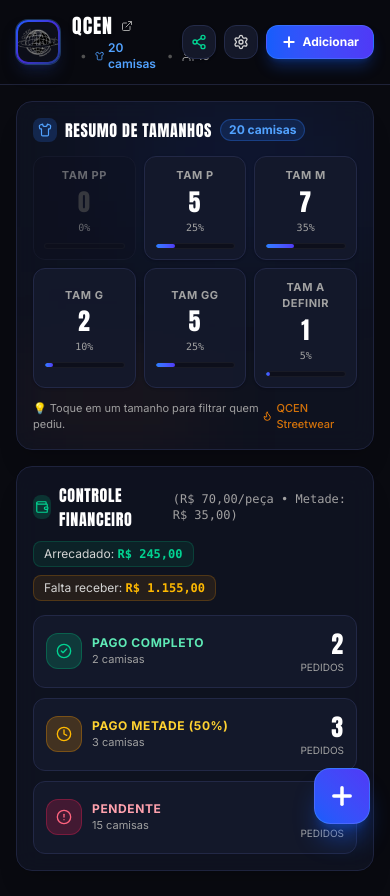
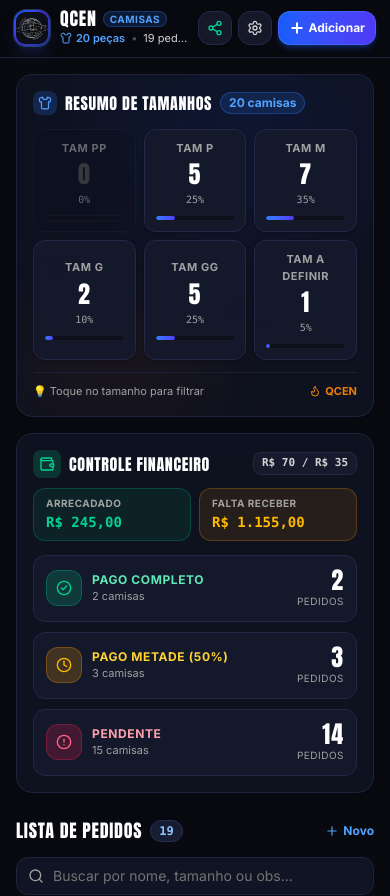
Before and after one commit to GabrielLucasF/camisas-qcen, a Next.js app: page / in a window 390 px wide. Shown: the top 896 px of the page. Built offline with nearby package versions, Linux system fonts and the light colour scheme.

Commit message:
fix(mobile): resolve header wrapping, text collision, and remove overlapping floating button

```diff
--- a/src/app/page.tsx
+++ b/src/app/page.tsx
@@ -205,18 +205,6 @@ export default function Home() {
         </footer>
       </main>
 
-      {/* Floating Action Button for Mobile */}
-      <div className="fixed bottom-5 right-5 sm:hidden z-30">
-        <button
-          type="button"
-          onClick={handleOpenNewOrder}
-          className="w-14 h-14 rounded-2xl bg-gradient-to-tr from-blue-600 to-indigo-600 text-white shadow-xl shadow-blue-600/40 flex items-center justify-center transition active:scale-90 border border-blue-400/40"
-          title="Adicionar Novo Pedido"
-        >
-          <Plus className="w-7 h-7 stroke-[3]" />
-        </button>
-      </div>
-
       {/* Modals */}
       <OrderFormModal
         isOpen={isOrderModalOpen}
--- a/src/components/FinancialSummary.tsx
+++ b/src/components/FinancialSummary.tsx
@@ -1,7 +1,7 @@
 'use client';
 
 import React from 'react';
-import { CheckCircle2, Clock, AlertCircle, DollarSign, Wallet } from 'lucide-react';
+import { CheckCircle2, Clock, AlertCircle, Wallet } from 'lucide-react';
 import { PaymentStatus } from '../types/order';
 
 interface FinancialSummaryProps {
@@ -36,26 +36,35 @@ export function FinancialSummary({
 
   return (
     <div className="bg-[#101322]/90 border border-[#1e233d] rounded-2xl p-4 sm:p-5 shadow-xl backdrop-blur-md">
-      <div className="flex flex-col sm:flex-row sm:items-center justify-between gap-2.5 mb-3.5">
-        <div className="flex items-center gap-2">
-          <div className="w-6 h-6 rounded-lg bg-emerald-500/20 text-emerald-400 flex items-center justify-center">
-            <Wallet className="w-3.5 h-3.5" />
+      {/* Top Header & Highlights */}
+      <div className="mb-3.5 space-y-2.5">
+        <div className="flex items-center justify-between gap-2">
+          <div className="flex items-center gap-2 min-w-0">
+            <div className="w-7 h-7 rounded-lg bg-emerald-500/20 text-emerald-400 flex items-center justify-center shrink-0">
+              <Wallet className="w-4 h-4" />
+            </div>
+            <h2 className="font-display text-base sm:text-lg tracking-wider text-white uppercase truncate">
+              Controle Financeiro
+            </h2>
           </div>
-          <h2 className="font-display text-base sm:text-lg tracking-wider text-white uppercase">
-            Controle Financeiro
-          </h2>
-          <span className="text-xs text-neutral-400 font-mono">
-            ({formatCurrency(unitPrice)}/peça • Metade: {formatCurrency(unitPrice / 2)})
+          <span className="text-[11px] font-mono font-bold text-neutral-300 bg-[#161a2c] px-2 py-0.5 rounded-lg border border-[#232944] shrink-0">
+            R$ 70 / R$ 35
           </span>
         </div>
 
-        {/* Financial Highlights */}
-        <div className="flex items-center gap-2 sm:gap-3 text-xs flex-wrap">
-          <div className="px-2.5 py-1 rounded-lg bg-emerald-500/10 border border-emerald-500/20 text-neutral-300">
-            Arrecadado: <strong className="text-emerald-400 font-mono">{formatCurrency(stats.totalCollected)}</strong>
+        {/* Financial Highlights - 2 Clean Cards */}
+        <div className="grid grid-cols-2 gap-2 text-xs">
+          <div className="px-3 py-2 rounded-xl bg-emerald-500/10 border border-emerald-500/25">
+            <span className="text-[10px] text-neutral-400 block uppercase font-bold tracking-wider">Arrecadado</span>
+            <strong className="text-emerald-400 font-mono text-sm sm:text-base font-bold block mt-0.5">
+              {formatCurrency(stats.totalCollected)}
+            </strong>
           </div>
-          <div className="px-2.5 py-1 rounded-lg bg-amber-500/10 border border-amber-500/20 text-neutral-300">
-            Falta receber: <strong className="text-amber-400 font-mono">{formatCurrency(stats.totalRemaining)}</strong>
+          <div className="px-3 py-2 rounded-xl bg-amber-500/10 border border-amber-500/25">
+            <span className="text-[10px] text-neutral-400 block uppercase font-bold tracking-wider">Falta receber</span>
+            <strong className="text-amber-400 font-mono text-sm sm:text-base font-bold block mt-0.5">
+              {formatCurrency(stats.totalRemaining)}
+            </strong>
           </div>
         </div>
       </div>
@@ -72,7 +81,7 @@ export function FinancialSummary({
               : 'bg-[#15192c]/90 hover:bg-[#1a2038] border-[#222846] text-neutral-300'
           }`}
         >
-          <div className="flex items-center gap-2.5 min-w-0">
+          <div className="flex items-center gap-2.5 min-w-0 pr-2">
             <div className="w-9 h-9 rounded-xl bg-emerald-500/20 text-emerald-400 flex items-center justify-center shrink-0 border border-emerald-500/30">
               <CheckCircle2 className="w-4 h-4" />
             </div>
@@ -80,16 +89,16 @@ export function FinancialSummary({
               <div className="text-xs font-bold text-emerald-300 truncate uppercase tracking-wider">
                 Pago Completo
               </div>
-              <div className="text-[11px] text-neutral-400">
+              <div className="text-[11px] text-neutral-400 truncate">
                 {stats.paidShirts} {stats.paidShirts === 1 ? 'camisa' : 'camisas'}
               </div>
             </div>
           </div>
-          <div className="text-right">
-            <span className="font-display text-2xl text-white tracking-wider">
+          <div className="text-right shrink-0">
+            <span className="font-display text-2xl text-white tracking-wider block leading-none">
               {stats.paidCount}
             </span>
-            <div className="text-[10px] text-neutral-400 uppercase">pedidos</div>
+            <span className="text-[10px] text-neutral-400 uppercase tracking-wider block mt-0.5">pedidos</span>
           </div>
         </button>
 
@@ -103,7 +112,7 @@ export function FinancialSummary({
               : 'bg-[#15192c]/90 hover:bg-[#1a2038] border-[#222846] text-neutral-300'
           }`}
         >
-          <div className="flex items-center gap-2.5 min-w-0">
+          <div className="flex items-center gap-2.5 min-w-0 pr-2">
             <div className="w-9 h-9 rounded-xl bg-amber-500/20 text-amber-400 flex items-center justify-center shrink-0 border border-amber-500/30">
               <Clock className="w-4 h-4" />
             </div>
@@ -111,16 +120,16 @@ export function FinancialSummary({
               <div className="text-xs font-bold text-amber-300 truncate uppercase tracking-wider">
                 Pago Metade (50%)
               </div>
-              <div className="text-[11px] text-neutral-400">
+              <div className="text-[11px] text-neutral-400 truncate">
                 {stats.halfShirts} {stats.halfShirts === 1 ? 'camisa' : 'camisas'}
               </div>
             </div>
           </div>
-          <div className="text-right">
-            <span className="font-display text-2xl text-white tracking-wider">
+          <div className="text-right shrink-0">
+            <span className="font-display text-2xl text-white tracking-wider block leading-none">
               {stats.halfCount}
             </span>
-            <div className="text-[10px] text-neutral-400 uppercase">pedidos</div>
+            <span className="text-[10px] text-neutral-400 uppercase tracking-wider block mt-0.5">pedidos</span>
           </div>
         </button>
 
@@ -134,7 +143,7 @@ export function FinancialSummary({
               : 'bg-[#15192c]/90 hover:bg-[#1a2038] border-[#222846] text-neutral-300'
           }`}
         >
-          <div className="flex items-center gap-2.5 min-w-0">
+          <div className="flex items-center gap-2.5 min-w-0 pr-2">
             <div className="w-9 h-9 rounded-xl bg-rose-500/20 text-rose-400 flex items-center justify-center shrink-0 border border-rose-500/30">
               <AlertCircle className="w-4 h-4" />
             </div>
@@ -142,16 +151,16 @@ export function FinancialSummary({
               <div className="text-xs font-bold text-rose-300 truncate uppercase tracking-wider">
                 Pendente
               </div>
-              <div className="text-[11px] text-neutral-400">
+              <div className="text-[11px] text-neutral-400 truncate">
                 {stats.pendingShirts} {stats.pendingShirts === 1 ? 'camisa' : 'camisas'}
               </div>
             </div>
           </div>
-          <div className="text-right">
-            <span className="font-display text-2xl text-white tracking-wider">
+          <div className="text-right shrink-0">
+            <span className="font-display text-2xl text-white tracking-wider block leading-none">
               {stats.pendingCount}
             </span>
-            <div className="text-[10px] text-neutral-400 uppercase">pedidos</div>
+            <span className="text-[10px] text-neutral-400 uppercase tracking-wider block mt-0.5">pedidos</span>
           </div>
         </button>
       </div>
--- a/src/components/Header.tsx
+++ b/src/components/Header.tsx
@@ -2,7 +2,7 @@
 
 import React from 'react';
 import Image from 'next/image';
-import { Plus, Share2, Settings, Users, Shirt, ExternalLink } from 'lucide-react';
+import { Plus, Share2, Settings, Shirt } from 'lucide-react';
 
 interface HeaderProps {
   title: string;
@@ -22,62 +22,48 @@ export function Header({
   onOpenSettings,
 }: HeaderProps) {
   return (
-    <header className="sticky top-0 z-30 backdrop-blur-xl bg-[#090a10]/85 border-b border-[#1e2238] px-4 py-3 sm:px-6">
-      <div className="max-w-5xl mx-auto flex items-center justify-between gap-3">
+    <header className="sticky top-0 z-40 backdrop-blur-xl bg-[#090a10]/95 border-b border-[#1e2238] px-3.5 py-2.5 sm:px-6 sm:py-3">
+      <div className="max-w-5xl mx-auto flex items-center justify-between gap-2.5">
         {/* QCEN Logo & Title */}
-        <div className="flex items-center gap-3 min-w-0">
-          <div className="relative w-11 h-11 rounded-xl bg-gradient-to-br from-blue-600 via-indigo-700 to-blue-900 p-0.5 shadow-lg shadow-blue-950/60 shrink-0 ring-1 ring-blue-400/30">
-            <div className="w-full h-full bg-[#0d0f1a] rounded-[10px] flex items-center justify-center overflow-hidden">
+        <div className="flex items-center gap-2.5 min-w-0 flex-1">
+          <div className="relative w-9 h-9 sm:w-11 sm:h-11 rounded-xl bg-gradient-to-br from-blue-600 via-indigo-700 to-blue-900 p-0.5 shadow-lg shadow-blue-950/60 shrink-0 ring-1 ring-blue-400/30">
+            <div className="w-full h-full bg-[#0d0f1a] rounded-[9px] flex items-center justify-center overflow-hidden">
               <Image
                 src="/qcen-logo.png"
                 alt="QCEN Logo"
-                width={40}
-                height={40}
+                width={36}
+                height={36}
                 className="object-contain scale-110 drop-shadow-md"
                 priority
               />
             </div>
           </div>
 
-          <div className="min-w-0">
-            <div className="flex items-center gap-2">
-              <span className="font-display text-xl sm:text-2xl text-white tracking-wider uppercase drop-shadow-sm">
+          <div className="min-w-0 flex-1">
+            <div className="flex items-center gap-1.5 flex-wrap">
+              <span className="font-display text-lg sm:text-2xl text-white tracking-wider uppercase leading-none">
                 QCEN
               </span>
-              <span className="text-[10px] font-bold uppercase tracking-widest px-2 py-0.5 rounded-full bg-blue-500/15 text-blue-400 border border-blue-500/30 hidden xs:inline-block">
-                Que Comece Em Nós
+              <span className="text-[10px] font-bold uppercase tracking-wider px-1.5 py-0.5 rounded-full bg-blue-500/15 text-blue-400 border border-blue-500/30 leading-none">
+                Camisas
               </span>
-              <a
-                href="https://www.instagram.com/comeceemnos/"
-                target="_blank"
-                rel="noopener noreferrer"
-                className="text-neutral-400 hover:text-blue-400 transition"
-                title="Abrir Instagram @comeceemnos"
-              >
-                <ExternalLink className="w-3 h-3" />
-              </a>
             </div>
 
-            <div className="flex items-center gap-2 text-xs text-neutral-400">
-              <span className="text-neutral-300 font-medium truncate">
-                {title}
+            <div className="flex items-center gap-1.5 text-[11px] sm:text-xs text-neutral-400 mt-0.5 truncate">
+              <span className="font-semibold text-blue-400 flex items-center gap-1">
+                <Shirt className="w-3 h-3 shrink-0" />
+                {totalShirts} {totalShirts === 1 ? 'peça' : 'peças'}
               </span>
               <span className="text-neutral-600">•</span>
-              <span className="flex items-center gap-1 font-semibold text-blue-400">
-                <Shirt className="w-3 h-3" />
-                {totalShirts} {totalShirts === 1 ? 'camisa' : 'camisas'}
-              </span>
-              <span className="text-neutral-600">•</span>
-              <span className="flex items-center gap-1">
-                <Users className="w-3 h-3" />
-                {totalPeople}
+              <span className="text-neutral-300 truncate">
+                {totalPeople} {totalPeople === 1 ? 'pedido' : 'pedidos'}
               </span>
             </div>
           </div>
         </div>
 
         {/* Action Buttons */}
-        <div className="flex items-center gap-2 shrink-0">
+        <div className="flex items-center gap-1.5 sm:gap-2 shrink-0">
           <button
             type="button"
             onClick={onOpenShare}
@@ -85,7 +71,7 @@ export function Header({
             title="Compartilhar resumo no WhatsApp"
           >
             <Share2 className="w-4 h-4 text-emerald-400" />
-            <span className="hidden sm:inline">WhatsApp</span>
+            <span className="hidden md:inline">WhatsApp</span>
           </button>
 
           <button
@@ -100,7 +86,7 @@ export function Header({
           <button
             type="button"
             onClick={onOpenNewOrder}
-            className="px-3.5 py-2 rounded-xl bg-gradient-to-r from-blue-600 to-indigo-600 hover:from-blue-500 hover:to-indigo-500 text-white font-bold transition flex items-center gap-1.5 text-xs sm:text-sm shadow-lg shadow-blue-600/30 active:scale-95 border border-blue-400/30"
+            className="px-2.5 py-2 sm:px-3.5 sm:py-2 rounded-xl bg-gradient-to-r from-blue-600 to-indigo-600 hover:from-blue-500 hover:to-indigo-500 text-white font-bold transition flex items-center gap-1 text-xs sm:text-sm shadow-md shadow-blue-600/30 active:scale-95 border border-blue-400/30"
           >
             <Plus className="w-4 h-4 stroke-[3]" />
             <span>Adicionar</span>
--- a/src/components/SizeSummary.tsx
+++ b/src/components/SizeSummary.tsx
@@ -102,12 +102,12 @@ export function SizeSummary({
         })}
       </div>
 
-      <div className="relative z-10 flex items-center justify-between mt-3 text-[11px] text-neutral-400">
-        <p>💡 Toque em um tamanho para filtrar quem pediu.</p>
-        <div className="flex items-center gap-1 text-orange-400/80 font-medium">
+      <div className="relative z-10 mt-3 pt-2.5 border-t border-[#1a1f36] flex items-center justify-between text-[11px] text-neutral-400">
+        <p>💡 Toque no tamanho para filtrar</p>
+        <span className="text-orange-400/90 font-bold flex items-center gap-1 shrink-0">
           <Flame className="w-3 h-3 text-orange-400" />
-          <span>QCEN Streetwear</span>
-        </div>
+          QCEN
+        </span>
       </div>
     </div>
   );
```
